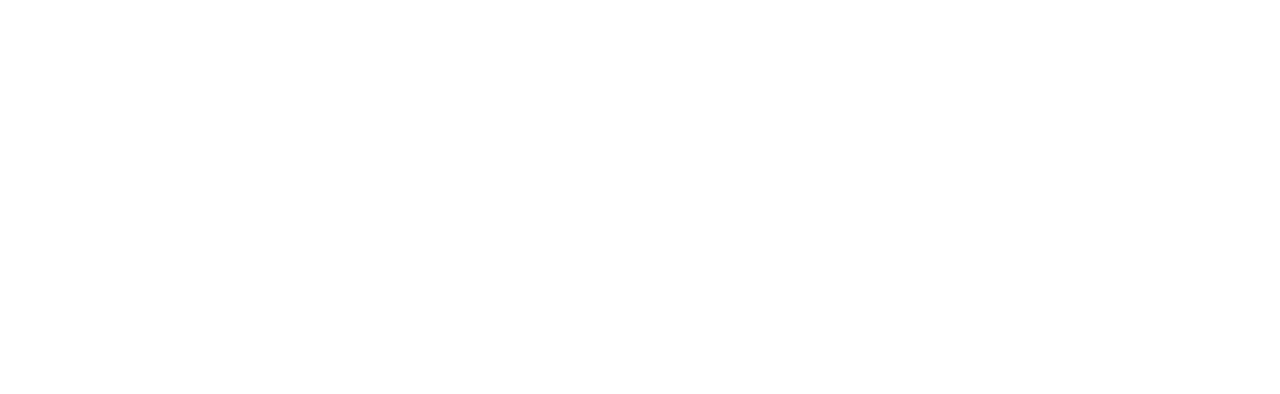
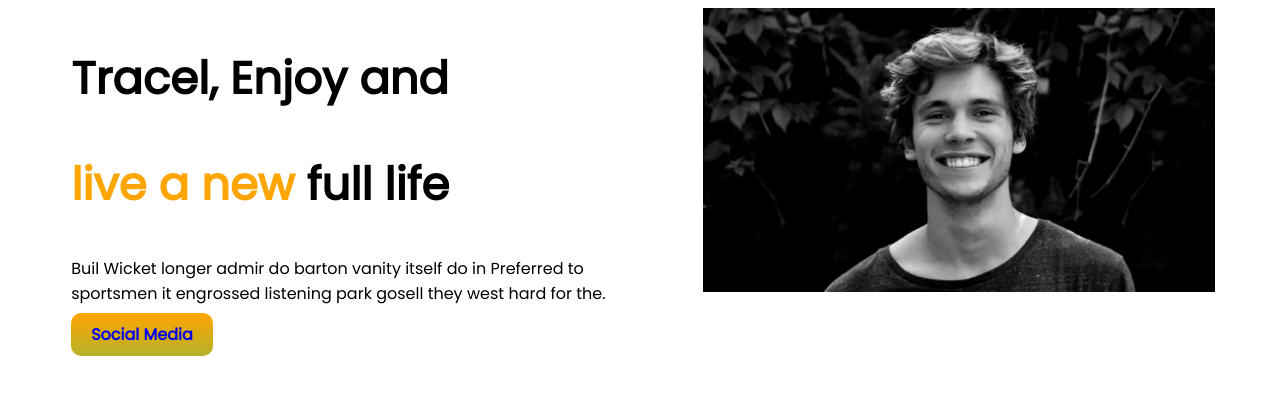
Before and after one commit to smmmashrafi/portfolio-1, a plain HTML site: page index.html in a window 1280 px wide. Drawn offline with Linux system fonts and the light colour scheme.

Commit message:
top banar

```diff
--- a/index.css
+++ b/index.css
@@ -0,0 +1,32 @@
+body {
+    font-family: 'Poppins', sans-serif;
+}
+
+h1 {
+    font-size: 45px;
+}
+
+.orange-color {
+    color: orange;
+}
+
+section {
+    display: flex;
+}
+
+.half-width {
+    width: 50%;
+    padding-left: 5%;
+}
+
+.half-width img {
+    width: 90%;
+}
+
+.link-button {
+    text-decoration: none;
+    background-image: linear-gradient(orange, rgb(182, 177, 42));
+    padding: 10px 20px;
+    border-radius: 10px;
+    font-weight: 700;
+}
--- a/index.html
+++ b/index.html
@@ -1,13 +1,32 @@
 <!DOCTYPE html>
 <html lang="en">
+
 <head>
     <meta charset="UTF-8">
     <meta http-equiv="X-UA-Compatible" content="IE=edge">
     <meta name="viewport" content="width=device-width, initial-scale=1.0">
     <title>Document</title>
+    <link rel="preconnect" href="https://fonts.googleapis.com">
+    <link rel="preconnect" href="https://fonts.gstatic.com" crossorigin>
+    <link href="https://fonts.googleapis.com/css2?family=Poppins&display=swap" rel="stylesheet">
     <link rel="stylesheet" href="index.css">
 </head>
+
 <body>
+    <section>
+        <div class="half-width">
+            <h1>Tracel, Enjoy and </h1>
+            <h1><span class="orange-color">live a new</span> full life</h1>
+            <p>Buil Wicket longer admir do barton vanity itself do in Preferred to sportsmen it engrossed listening park
+                gosell they west hard for the.</p>
 
+            <a class="link-button" target="blank" href="https://linktr.ee/smmmashrafi">Social Media</a>
+        </div>
+
+        <div class="half-width">
+            <img src="pic/Screenshot_1.png" alt="Mashrafi Ahmed">
+        </div>
+    </section>
 </body>
+
 </html>
```
Also changed, not shown: pic/Screenshot_1.png (added).
